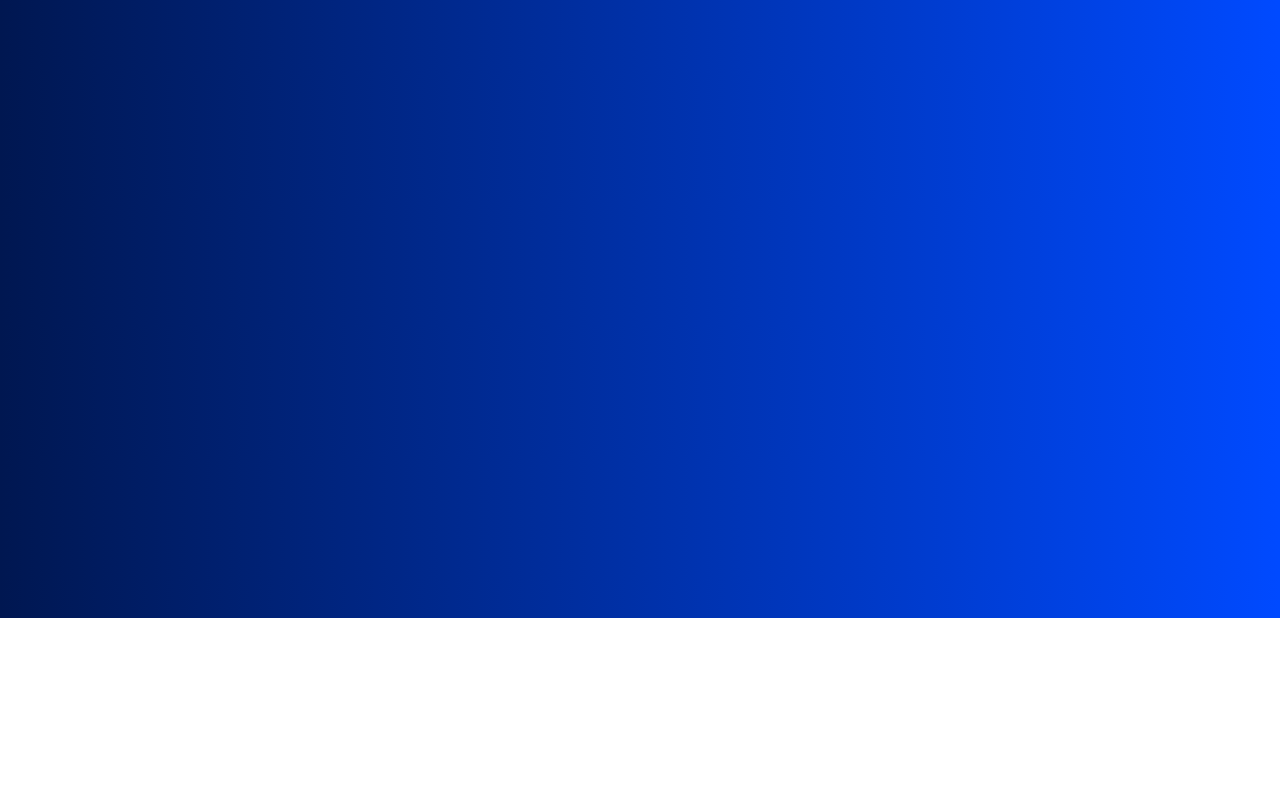
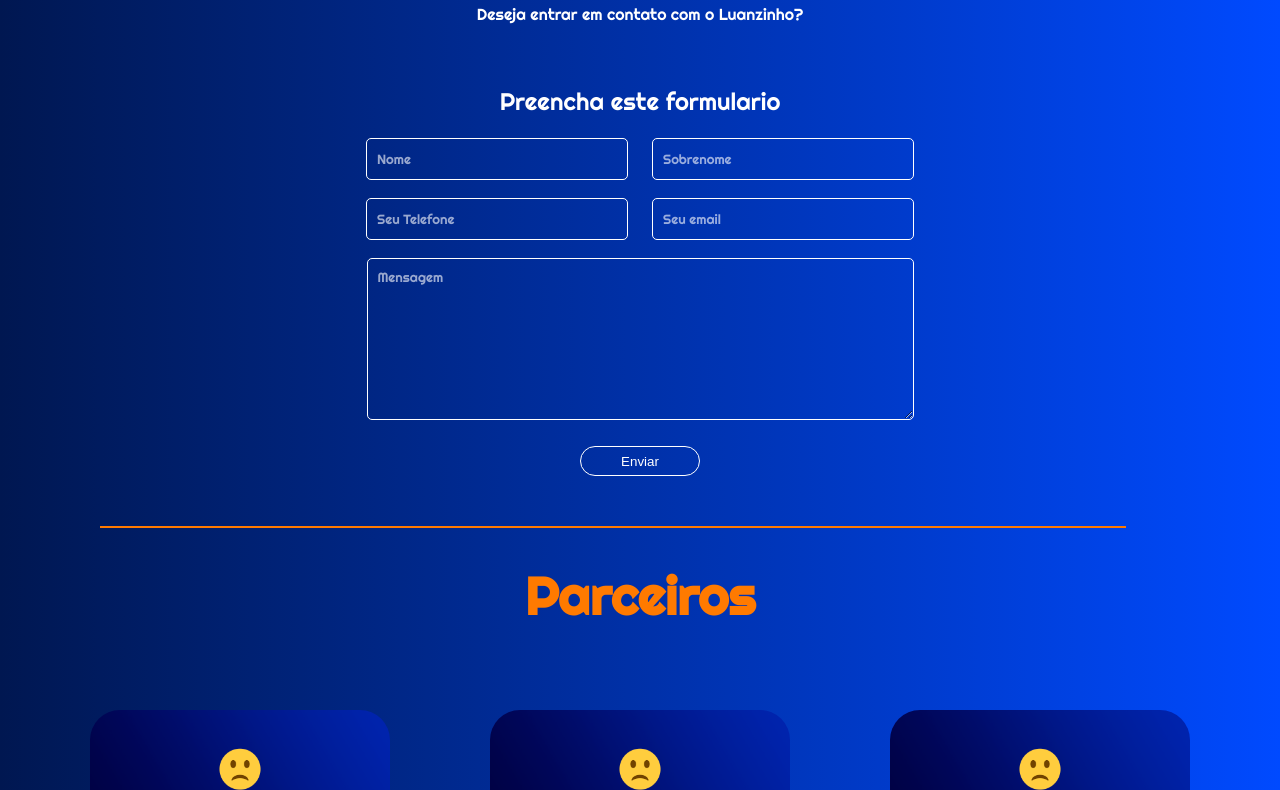
Before and after one commit to machadolucasalmeida/luanzinho-links, a plain HTML site: page parceiros.html in a window 1280 px wide. Shown: the part 182-972 px from the top of the page. Before the commit the page ends 800 px from the top, so only its background shows below. Drawn offline with Linux system fonts and the light colour scheme.

Commit message:
Atualização arquivos do projeto

```diff
--- /dev/null
+++ b/css/parceria.css
@@ -0,0 +1,93 @@
+.titulo{
+    padding-top: 36px;
+    text-align: center;
+    padding-bottom: 62px;
+}
+
+.titulo h1{
+    font-family: 'Righteous';
+    color: #FF7A00;
+    font-size: 52px;
+    padding-bottom: 20px;
+}
+
+.titulo h3{
+    font-family: 'Righteous';
+    color: white;
+    font-size: 16px;
+    font-style: normal;
+    font-weight: normal;
+}
+
+.formulario{
+    text-align: center;
+}
+.formulario h2{
+    font-family: 'Righteous';
+    color: white;
+    font-style: normal;
+    font-weight: normal;
+    padding-bottom: 22px;
+}
+::placeholder{
+    font-family: 'Righteous';
+    color: rgba(255, 255, 255, 0.6);
+}
+input{
+    padding-left: 10px;
+    background: none;
+    border: 1px solid white;
+    border-radius: 5px;
+    width: 250px;
+    height: 40px;
+    color: white;
+    margin-left: 10px;
+    margin-right: 10px;
+    outline: none;
+}
+
+textarea{
+    padding-top: 10px;
+    padding-left: 10px;
+    background: none;
+    border: 1px solid white;
+    border-radius: 5px;
+    width: 535px;
+    outline: none;
+}
+button{
+    margin-top: 22px;
+    margin-bottom: 50px;
+    background: none;
+    width: 120px;
+    height: 30px;
+    color:white;
+    border-radius: 15px;
+    border: 1px solid white;
+    cursor: pointer;
+}
+
+button:hover{
+    background-color: #FF7A00;
+    text-shadow: #000 3px 1px 2px;
+    transition: all .8s;
+}
+.linha{
+    border: 1px solid #FF7A00;
+    width: 80%;
+    margin-left: 100px;
+}
+.img-parceiros{
+    display: flex;
+    justify-content: center;
+    gap: 100px;
+}
+
+.img-parceiros img{
+    border-radius: 30px;
+    width: 300px;
+    margin-bottom: 80px;
+}
+textarea{
+    color: white;
+}
--- /dev/null
+++ b/javascript/contato.js
@@ -0,0 +1,80 @@
+const form   = document.getElementById('form');
+const campos = document.querySelectorAll('.required');
+const emailRegex = /^\w+([-+]\w+)*@\w+([-.]\w+)*\.\w+([-.]w+)*$/;
+
+function setError(index){
+    campos[index].style.border = '2px solid #e63636';
+}
+
+function removeError(index){
+    campos[index].style.border = '';
+}
+
+function nameValidade() {
+    if(campos[0].value.length < 3)
+    {
+        setError(0);
+    }
+    else
+    {
+        removeError(0);
+    }
+}
+
+function SobreNomeValidade() {
+    if(campos[1].value.length < 3)
+    {
+        setError(1);
+    }
+    else
+    {
+        removeError(1);
+    }
+}
+
+function CelularValidade() {
+    if(campos[2].value.length < 15)
+    {
+        setError(2);
+    }
+    else
+    {
+        removeError(2);
+    }
+}
+
+function emailValidate() {
+    if(!emailRegex.test(campos[3].value))
+    {
+        setError(3);
+    }
+    else
+    {
+        removeError(3);
+    }
+}
+
+form.addEventListener('submit', (event) => {
+    event.preventDefault();
+    nameValidade();
+    emailValidate();
+    CelularValidade();
+    SobreNomeValidade();
+}
+
+);
+
+
+
+const handlePhone = (event) => {
+    let input = event.target
+    input.value = phoneMask(input.value)
+  }
+
+  const phoneMask = (value) => {
+    if (!value) return ""
+    value = value.replace(/\D/g,'')
+    value = value.replace(/(\d{2})(\d)/,"($1) $2")
+    value = value.replace(/(\d)(\d{4})$/,"$1-$2")
+    return value
+  }
--- a/parceiros.html
+++ b/parceiros.html
@@ -6,6 +6,7 @@
     <meta name="viewport" content="width=device-width, initial-scale=1.0">
     <title>Luanzinho Links</title>
     <link rel="stylesheet" href="css/style.css">
+    <link rel="stylesheet" href="css/parceria.css">
 </head>
 
 <body>
@@ -15,14 +16,44 @@
                 <a href="index.html">Home</a>
                 <a href="https://streamelements.com/luanzinhobr_/store" target="_blank">Loja</a>
                 <a href="sobre.html">Sobre</a>
-                <a href="parceiros.html">Parceiros</a>
+                <a href="parceiros.html">Contato</a>
                 <a href="setup.html">Setup</a>
             </div>
         </section>
 
     </header>
 
-    <main></main>
+    <main>
+        <section class="contato">
+            <div class="titulo">
+                <h1>Contato</h1>
+                <h3>Deseja entrar em contato com o Luanzinho?</h3>
+            </div>
+            <div class="formulario">
+                <h2>Preencha este formulario</h3>
+                <form id="form">
+                    <input type="text" name="nome" id="nome" placeholder="Nome" class="required" oninput="nameValidade()">
+                    <input type="text" name="sobrenome" id="sobrenome" placeholder="Sobrenome" class="required" oninput="SobreNomeValidade()"><br><br>
+
+                    <input type="tel" name="telefone" id="telefone" placeholder="Seu Telefone" class="required" maxlength="15" onkeyup="handlePhone(event)" oninput="CelularValidade()">
+                    <input type="email" name="email" id="email" placeholder="Seu email" class="required" oninput="emailValidate()"><br><br>
+                    <textarea name="mensagem" id="mensagem" cols="45" rows="10" placeholder="Mensagem" class="required"></textarea><br>
+                    <button type="submit" id="submit">Enviar</button>
+                </form>
+            </div>
+        </section>
+        <section class="parcerias">
+        <div class="linha"></div>
+        <div class="titulo">
+            <h1>Parceiros</h1>
+        </div>
+        <div class="img-parceiros">
+            <img src="Assets/img/parceiros/sem-parceiro.png" alt="sem-parceiro">
+            <img src="Assets/img/parceiros/sem-parceiro.png" alt="sem-parceiro">
+            <img src="Assets/img/parceiros/sem-parceiro.png" alt="sem-parceiro">
+        </div>
+        </section>
+    </main>
 
     <footer>
         <section>
@@ -35,4 +66,5 @@
         </section>
     </footer>
 </body>
+    <script src="javascript/contato.js"></script>
 </html>
```
Also changed, not shown: index.html (+2 -5 lines), setup.html (+15 -7 lines), Assets/img/parceiros/sem-parceiro.png (added).
